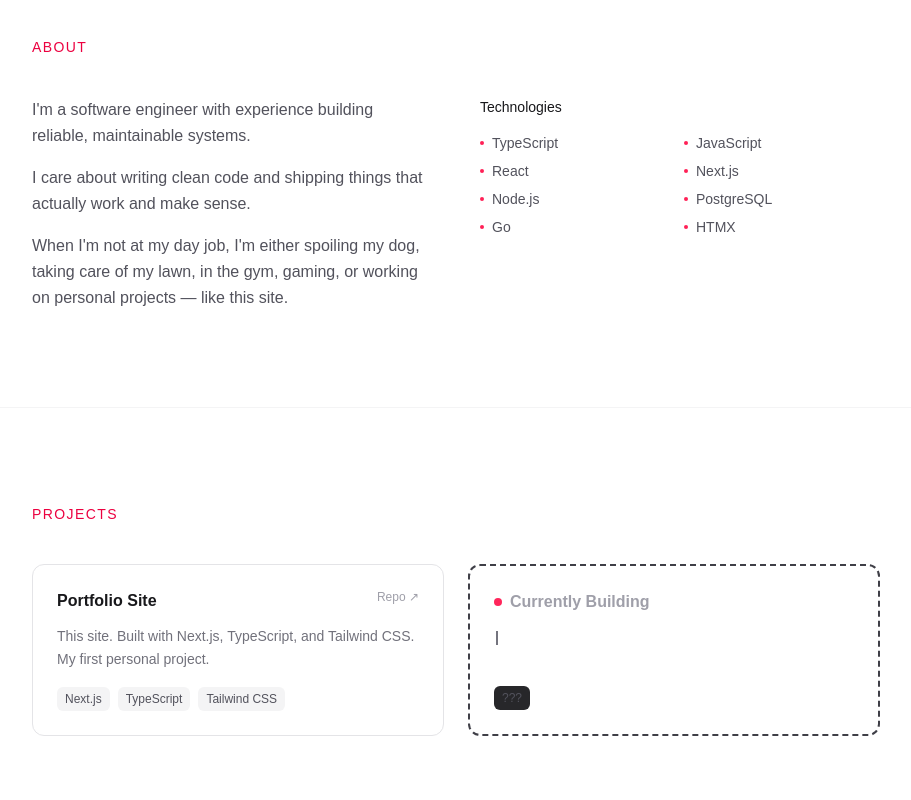
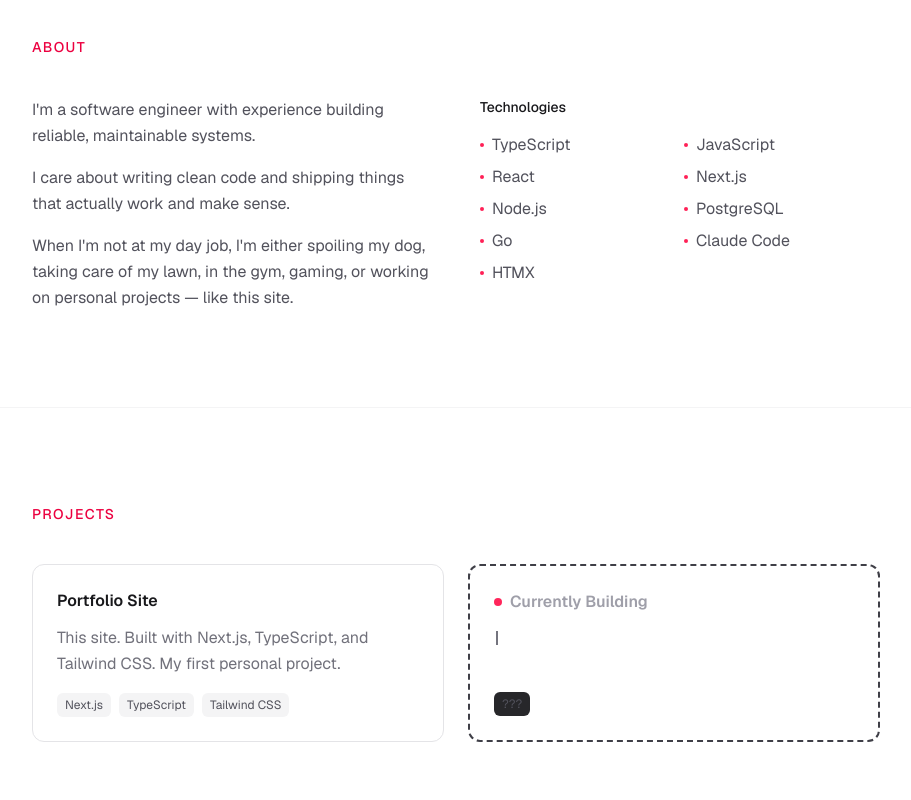
Before and after one commit to imNotFalse/portfolio, a Next.js app: page / in a window 1280 px wide. Shown: the part 860-1660 px from the top of the page, without its empty margins (184-1095 px from the left). Built offline with nearby package versions, Linux system fonts and the light colour scheme.

Commit message:
COMMIT MESSAGE

```diff
--- a/src/app/globals.css
+++ b/src/app/globals.css
@@ -26,5 +26,5 @@ html {
 body {
   background: var(--background);
   color: var(--foreground);
-  font-family: Arial, Helvetica, sans-serif;
+  font-family: var(--font-sans), sans-serif;
 }
--- a/src/components/About.tsx
+++ b/src/components/About.tsx
@@ -23,7 +23,7 @@ export default function About() {
               {skills.map((skill) => (
                 <li
                   key={skill}
-                  className="text-sm text-zinc-600 dark:text-zinc-400 flex items-center gap-2"
+                  className="text-base text-zinc-600 dark:text-zinc-400 flex items-center gap-2"
                 >
                   <span className="w-1 h-1 rounded-full bg-rose-500 flex-shrink-0" />
                   {skill}
--- a/src/components/Contact.tsx
+++ b/src/components/Contact.tsx
@@ -35,7 +35,7 @@ export default function Contact() {
         <h2 className="text-sm font-medium text-rose-600 dark:text-rose-400 tracking-widest uppercase mb-10">
           Contact
         </h2>
-        <pre className="font-mono text-sm mb-10 max-w-md leading-relaxed">
+        <pre className="text-xs md:text-base font-mono md:text-sm mb-10 max-w-md leading-relaxed overflow-x-scroll">
           <span className="text-zinc-600">{"// status:         "}</span>
           <span className="text-rose-400">{"open"}</span>{"\n"}
           <span className="text-zinc-600">{"// available_for:  "}</span>
--- a/src/components/CurrentlyBuilding.tsx
+++ b/src/components/CurrentlyBuilding.tsx
@@ -46,7 +46,7 @@ export default function CurrentlyBuilding() {
         <span className="w-2 h-2 rounded-full bg-rose-500 animate-pulse" />
         <h3 className="font-semibold text-zinc-400">Currently Building</h3>
       </div>
-      <p className="text-sm text-zinc-600 leading-relaxed min-h-[40px]">
+      <p className="text-sm text-rose-400/70 leading-relaxed min-h-10">
         {text}
         <span className="inline-block w-0.5 h-3.5 bg-zinc-500 ml-0.5 animate-pulse align-middle" />
       </p>
--- a/src/components/Projects.tsx
+++ b/src/components/Projects.tsx
@@ -16,41 +16,20 @@ export default function Projects() {
           </h2>
           <div className="grid sm:grid-cols-2 gap-6">
             {projects.map((project) => (
-              <div
+              <a
                 key={project.title}
-                className="group p-6 rounded-xl border border-zinc-200 dark:border-zinc-800 hover:border-zinc-400 dark:hover:border-zinc-600 transition-colors"
+                href={project.repo ?? project.href}
+                target="_blank"
+                rel="noopener noreferrer"
+                className="group p-6 rounded-xl border border-zinc-200 dark:border-zinc-800 hover:border-rose-500 dark:hover:border-rose-500 hover:bg-rose-950/30 transition-colors flex flex-col"
               >
-                <div className="flex items-start justify-between mb-3">
-                  <h3 className="font-semibold text-zinc-900 dark:text-zinc-100">
-                    {project.title}
-                  </h3>
-                  <div className="flex gap-3 ml-4">
-                    {project.repo && (
-                      <a
-                        href={project.repo}
-                        target="_blank"
-                        rel="noopener noreferrer"
-                        className="text-xs text-zinc-400 hover:text-rose-600 dark:hover:text-rose-400 transition-colors"
-                      >
-                        Repo ↗
-                      </a>
-                    )}
-                    {project.href && (
-                      <a
-                        href={project.href}
-                        target="_blank"
-                        rel="noopener noreferrer"
-                        className="text-xs text-zinc-400 hover:text-rose-600 dark:hover:text-rose-400 transition-colors"
-                      >
-                        Live ↗
-                      </a>
-                    )}
-                  </div>
-                </div>
-                <p className="text-sm text-zinc-500 dark:text-zinc-400 leading-relaxed mb-4">
+                <h3 className="font-semibold text-zinc-900 dark:text-zinc-100 mb-3 group-hover:text-rose-500 dark:group-hover:text-rose-400 transition-colors">
+                  {project.title}
+                </h3>
+                <p className="text-base text-zinc-500 dark:text-zinc-400 leading-relaxed mb-4">
                   {project.description}
                 </p>
-                <div className="flex flex-wrap gap-2">
+                <div className="flex flex-wrap gap-2 mt-auto">
                   {project.tech.map((t) => (
                     <span
                       key={t}
@@ -60,7 +39,7 @@ export default function Projects() {
                     </span>
                   ))}
                 </div>
-              </div>
+              </a>
             ))}
 
             <CurrentlyBuilding />
--- a/src/lib/data.ts
+++ b/src/lib/data.ts
@@ -14,8 +14,8 @@ export const skills = [
   "Node.js",
   "PostgreSQL",
   "Go",
+  "Claude Code",
   "HTMX",
-
 ];
 
 export type Project = {
```
